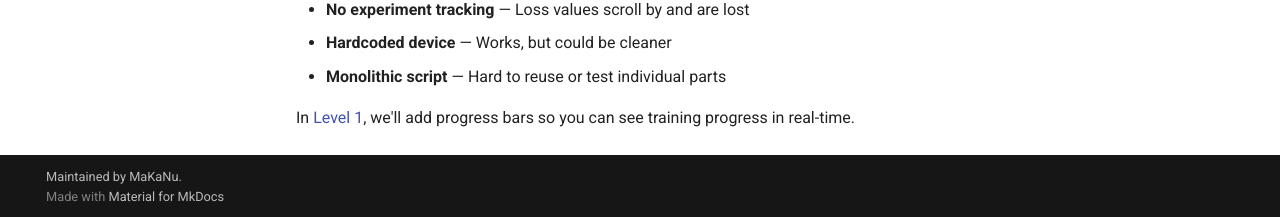
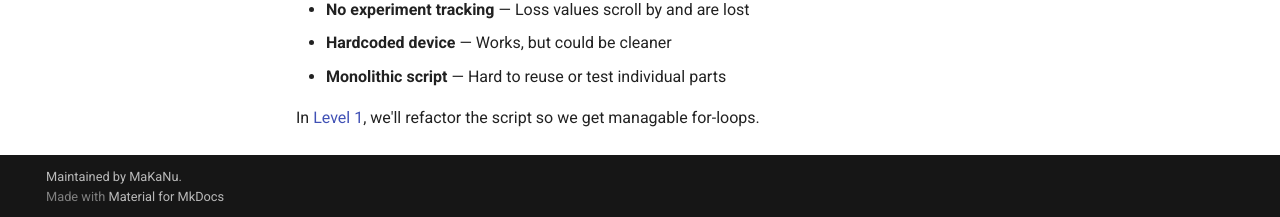
Before and after one commit to tensorimgpipeline/Tutorial, an MkDocs documentation site: the page built from docs/level_0.md, in a window 1280 px wide and 900 px high, scrolled down 1217 px. Shown: the part 680-897 px from the top of the window. Built offline with MkDocs 1.6.1 and Material for MkDocs 9.7.7, drawn with Linux system fonts in a browser that asks for light colours; comment, search, counter and statistics services are not loaded.

Commit message:
Update level_0.md
Correct description for next level

```diff
--- a/docs/level_0.md
+++ b/docs/level_0.md
@@ -89,4 +89,4 @@ This script works, but notice a few pain points:
 - **Hardcoded device** — Works, but could be cleaner
 - **Monolithic script** — Hard to reuse or test individual parts
 
-In [Level 1](level_1.md), we'll add progress bars so you can see training progress in real-time.
+In [Level 1](level_1.md), we'll refactor the script so we get managable for-loops.
```
